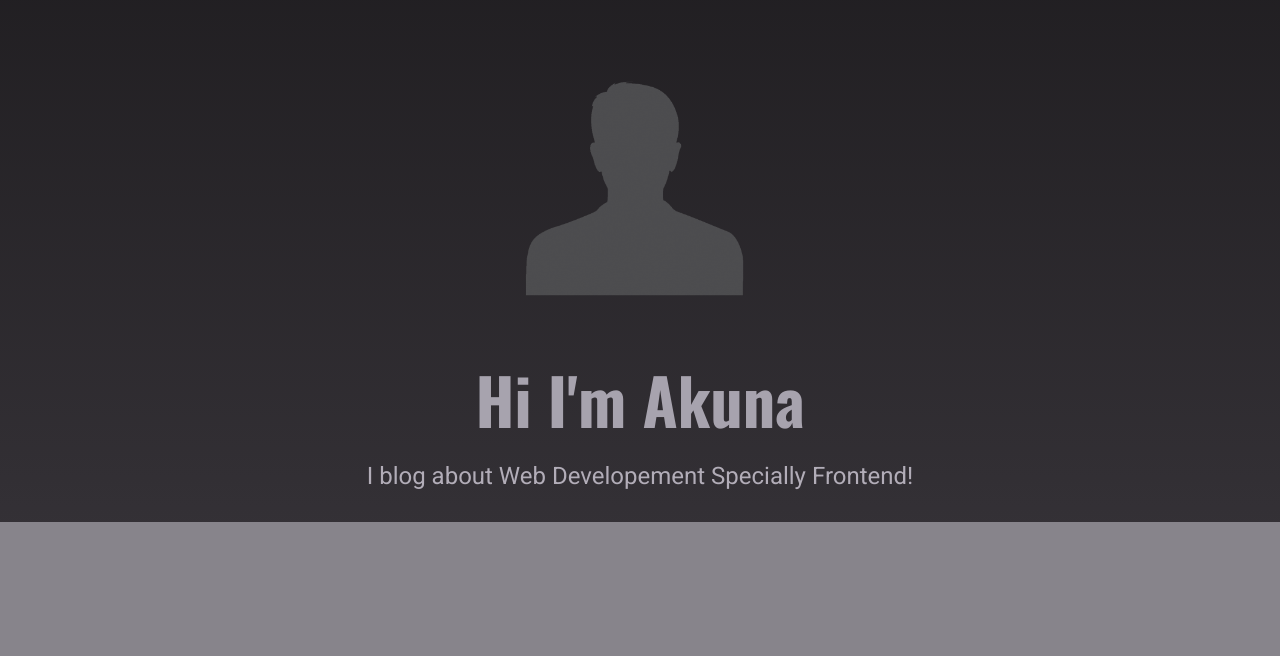
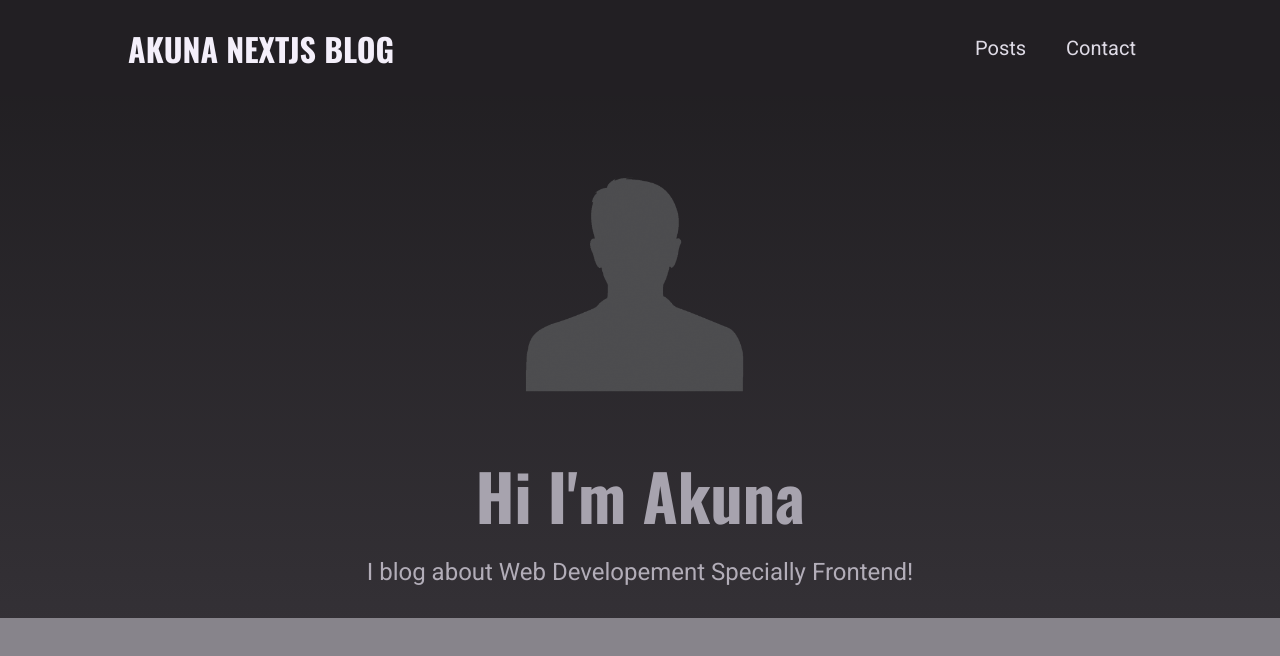
Before and after one commit to Akuna444/blog-nextjs, a Next.js app: page / in a window 1280 px wide. Shown: the top 656 px of the page. Built offline with nearby package versions, Linux system fonts and the light colour scheme.

Commit message:
render: layout on root level

```diff
--- a/pages/_app.js
+++ b/pages/_app.js
@@ -1,7 +1,12 @@
-import '../styles/globals.css'
+import "../styles/globals.css";
+import Layout from "../components/layout/layout";
 
 function MyApp({ Component, pageProps }) {
-  return <Component {...pageProps} />
+  return (
+    <Layout>
+      <Component {...pageProps} />
+    </Layout>
+  );
 }
 
-export default MyApp
+export default MyApp;
```
